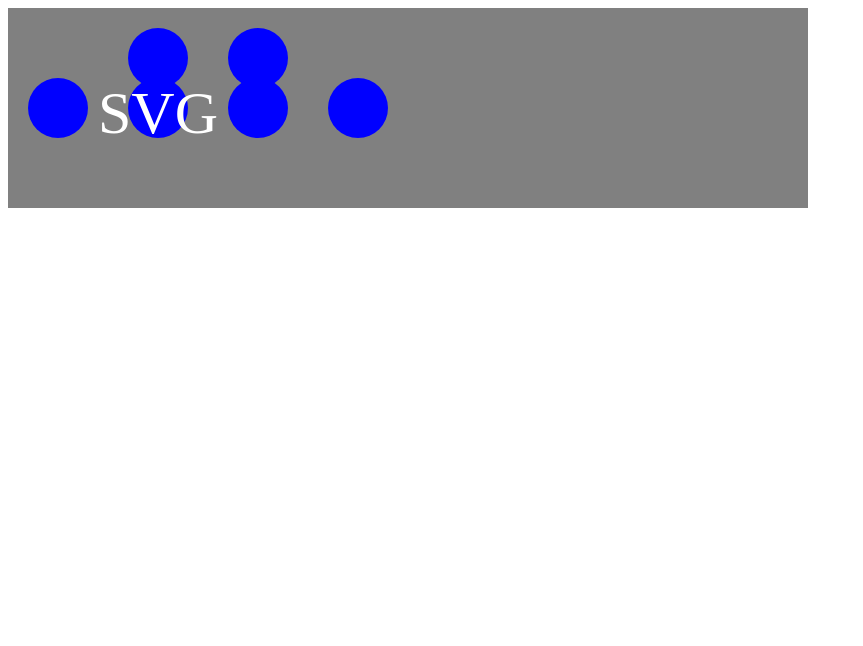
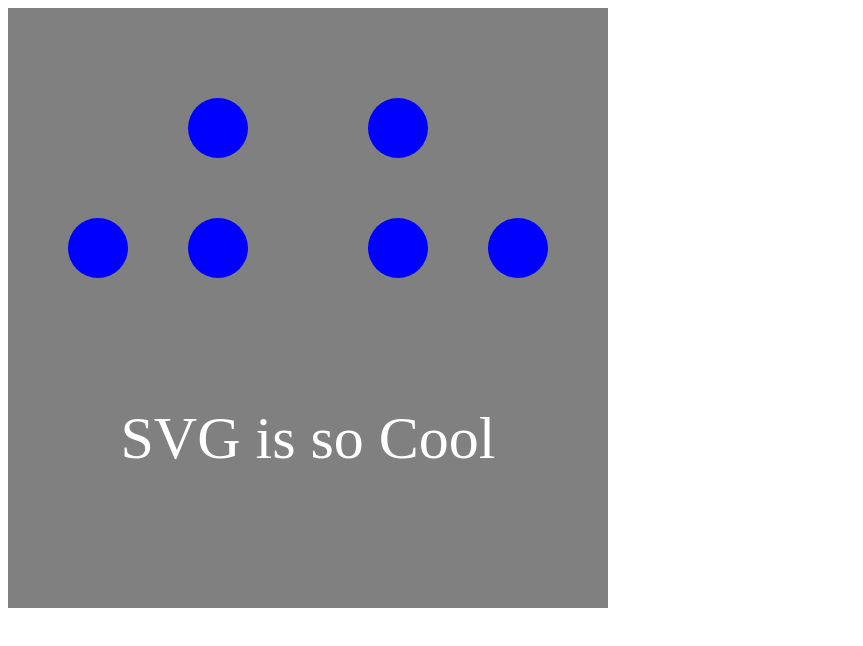
Before and after one commit to glass-bead-labs/JSBiReach, a plain HTML site: page svg/index.html in a window 1280 px wide. Shown: the whole page, without its empty margins (0-863 px from the left). Drawn offline with Linux system fonts and the light colour scheme.

Commit message:
SVG coolness now cooler

```diff
--- a/svg/index.html
+++ b/svg/index.html
@@ -3,26 +3,36 @@
   <head>
     <meta charset="utf-8"/>
     <title>SVG tutorial</title>
+
+    <style type="text/css">
+      circle { fill: blue; r: 30; }
+      .out, .home { cy: 40%; }
+      .forward { cy: 20%; }
+      .left { cx: 35%; }
+      .left.out { cx: 15%; }
+      .right { cx: 65%; }
+      .right.out {cx: 85%; }
+    </style>
   </head>
   <body>
     <svg version="1.1"
         baseProfile="full"
-        width="800" height="200"
+        width="600" height="600"
         xmlns="http://www.w3.org/2000/svg">
 
         <rect width="100%" height="100%" fill="gray" />
 
         <!-- Left cluster - demo percentages work! -->
-        <circle cx="6.25%" cy="100" r="30" fill="blue" />
-        <circle cx="150" cy="50" r="30" fill="blue" />
-        <circle cx="150" cy="100" r="30" fill="blue" />
+        <circle class="left forward" />
+        <circle class="left out" />
+        <circle class="left home" />
         <!-- Right cluster -->
-        <circle cx="250" cy="50" r="30" fill="blue" />
-        <circle cx="250" cy="100" r="30" fill="blue" />
-        <circle cx="350" cy="100" r="30" fill="blue" />
+        <circle class="right forward" />
+        <circle class="right out" />
+        <circle class="right home" />
 
-        <text x="150" y="125" font-size="60" text-anchor="middle"
-        fill="white">SVG</text>
+        <text x="50%" y="75%" font-size="60" text-anchor="middle"
+        fill="white">SVG is so Cool</text>
     </svg>
   </body>
 </html>
```
